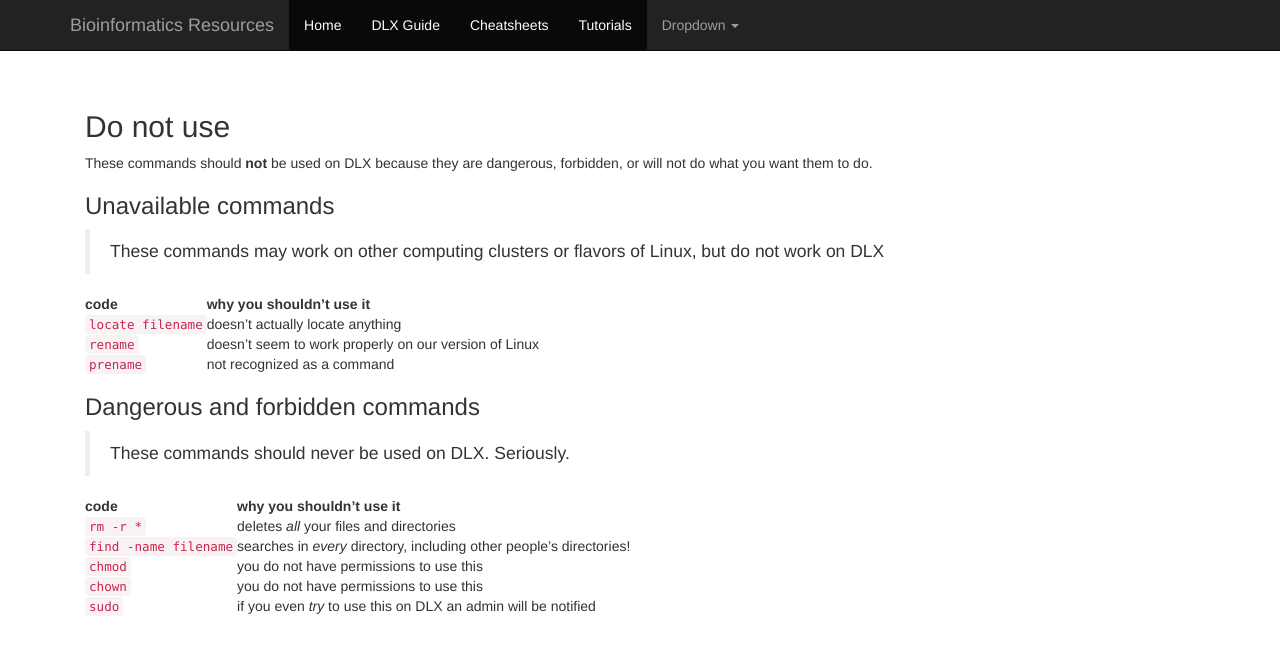
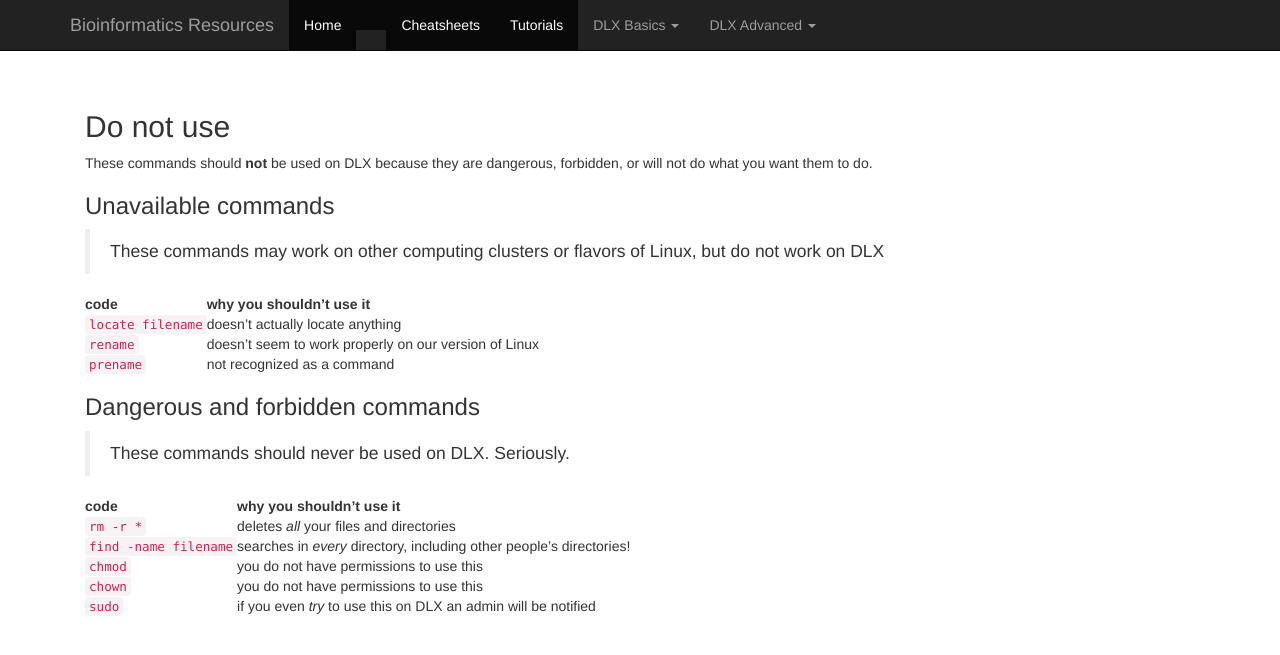
Before and after one commit to karajones/karajones.github.io, a Jekyll site: the page built from commands/basics6.md, in a window 1280 px wide. Shown: the top 655 px of the page. Built offline with Jekyll 4.4.1, drawn with Linux system fonts in a browser that asks for light colours; nearby versions of some CDN libraries; our own code applies the rules of GitHub Pages for plain Markdown files.

Commit message:
Update default.html

```diff
--- a/_layouts/default.html
+++ b/_layouts/default.html
@@ -24,19 +24,28 @@
         <div id="navbar" class="collapse navbar-collapse">
           <ul class="nav navbar-nav">
             <li class="active"><a href="https://karajones.github.io">Home</a></li>
-            <li class="active"><a href="https://karajones.github.io">DLX Guide</a></li>
+            <li class="active"><a href="https://karajones.github.io"></a></li>
             <li class="active"><a href="https://karajones.github.io">Cheatsheets</a></li>
             <li class="active"><a href="https://karajones.github.io">Tutorials</a></li>
             <li class="dropdown">
-          <a href="#" class="dropdown-toggle" data-toggle="dropdown" role="button" aria-haspopup="true" aria-expanded="false">Dropdown <span class="caret"></span></a>
+          <a href="#" class="dropdown-toggle" data-toggle="dropdown" role="button" aria-haspopup="true" aria-expanded="false">DLX Basics <span class="caret"></span></a>
           <ul class="dropdown-menu">
-            <li><a href="#">Action</a></li>
-            <li><a href="#">Another action</a></li>
-            <li><a href="#">Something else here</a></li>
-            <li role="separator" class="divider"></li>
-            <li><a href="#">Separated link</a></li>
-            <li role="separator" class="divider"></li>
-            <li><a href="#">One more separated link</a></li>
+            <li><a href="/dlx/dlx1">What is DLX?</a></li>
+            <li><a href="/dlx/dlx2">Navigating</a></li>
+            <li><a href="/dlx/dlx3">Uploading and downloading</a></li>
+            <li><a href="/dlx/dlx4">Moving stuff around</a></li>
+            <li><a href="/dlx/dlx5">Uncompressing and compressing files</a></li>
+            <li><a href="/dlx/dlx3">Looking at your stuff</a></li>
+          </ul>
+            <li class="dropdown">
+          <a href="#" class="dropdown-toggle" data-toggle="dropdown" role="button" aria-haspopup="true" aria-expanded="false">DLX Advanced <span class="caret"></span></a>
+          <ul class="dropdown-menu">
+            <li><a href="/jobs/jobs1">Your account</a></li>
+            <li><a href="/jobs/jobs2">Modules</a></li>
+            <li><a href="/jobs/jobs3">Installing programs</a></li>
+            <li><a href="/jobs/jobs4">Writing job scripts</a></li>
+            <li><a href="/jobs/jobs5">Submitting and checking on jobs</a></li>
+            <li><a href="/jobs/jobs6">Improving job efficiency</a></li>
           </ul>
         </div><!--/.nav-collapse -->
       </div>
```
